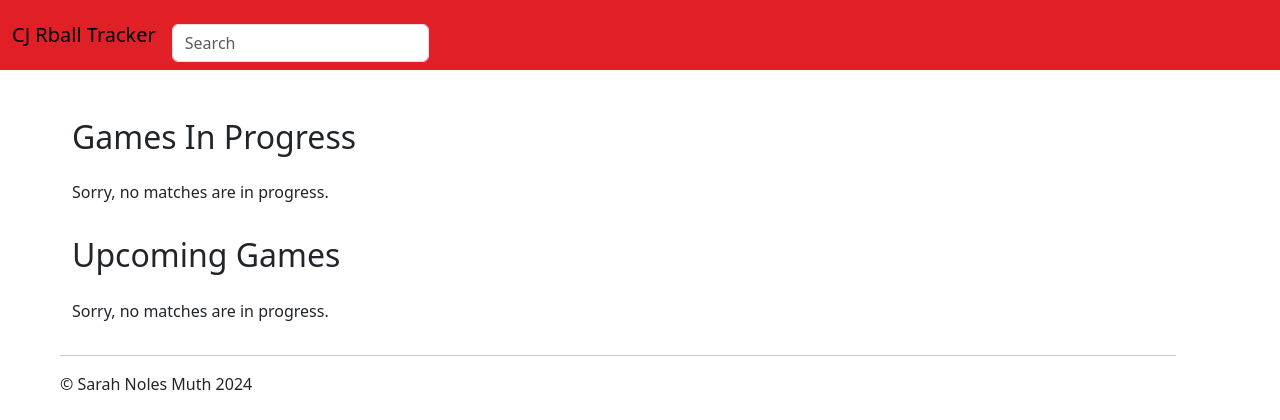
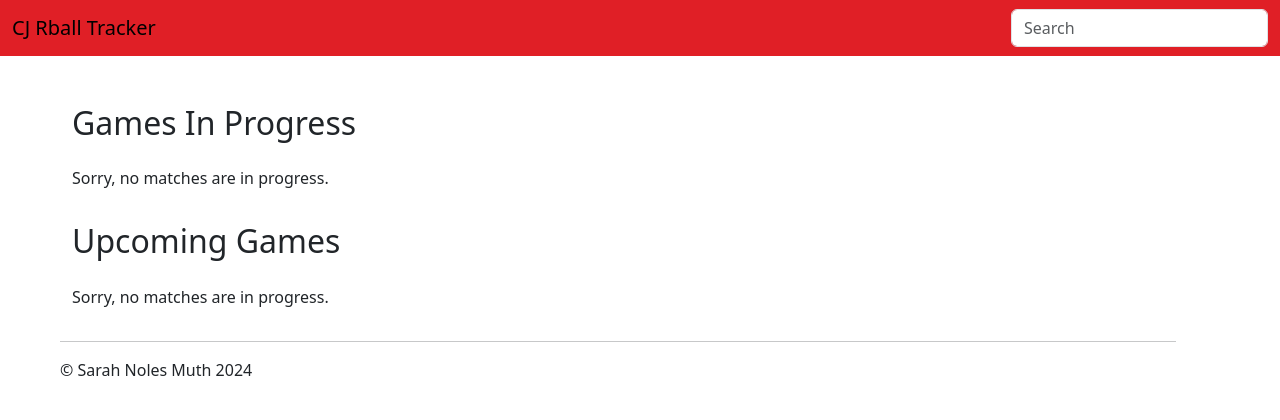
Before and after one commit to SarahNSec/TourneyTracker, a Django app: page / in a window 1280 px wide. Shown: the top 420 px of the page. Run offline with Django 5.2, Linux system fonts and the light colour scheme; data that the repository does not hold is empty; some libraries are stand-ins or nearby versions.

Commit message:
right justify search box on desktop

```diff
--- a/tourneytracker/tracker/templates/tracker/navbar.html
+++ b/tourneytracker/tracker/templates/tracker/navbar.html
@@ -4,7 +4,7 @@
         <button class="navbar-toggler" type="button" data-bs-toggle="collapse" data-bs-target="#navbartoggler" aria-controls="navbartoggler" aria-expanded="false" aria-label="Toggle navigation">
             <span class="navbar-toggler-icon"></span>
         </button>
-        <div class="collapse navbar-collapse mt-3" id="navbartoggler">
+        <div class="collapse navbar-collapse mt-3 mt-sm-0 justify-content-end" id="navbartoggler">
             <form role="search">
               <input class="form-control" type="search" placeholder="Search" aria-label="Search">
             </form>
```
